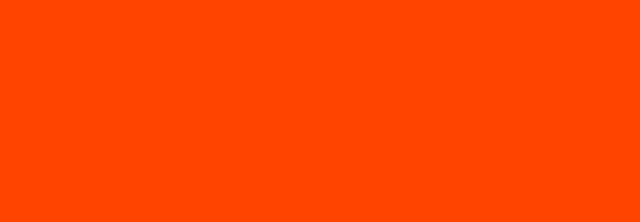
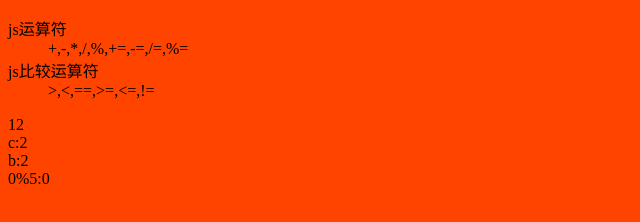
Before and after one commit to jiajunhuangWorker/javaScript, a plain HTML site: page pages/operator.html in a window 1280 px wide. Shown: the whole page, without its empty margins (0-640 px from the left). Drawn offline with Linux system fonts and the light colour scheme.

Commit message:
pages/operator.html

```diff
--- a/javascript/operator.js
+++ b/javascript/operator.js
@@ -0,0 +1,15 @@
+var a=1;
+/*
+先打印后++
+*/
+document.write(a ++)
+document.write(a);
+
+var b=1
+var c=b++ +1
+document.write('<br/>c:',c);
+document.write('<br/>b:',b);
+
+document.write('<br/>0%5:',0%5)
+
+console.info('---js比较运算符---')
--- a/pages/operator.html
+++ b/pages/operator.html
@@ -6,7 +6,12 @@
 	<link rel="stylesheet" href="../css/index.css">
 </head>
 <body>
-
+	<dl>
+		<dt>js运算符</dt>
+		<dd>+,-,*,/,%,+=,-=,/=,%=</dd>
+		<dt>js比较运算符</dt>
+		<dd>>,<,==,>=,<=,!=</dd>
+	</dl>
 </body>
 </html>
 <script src="../javascript/operator.js"></script>
```
